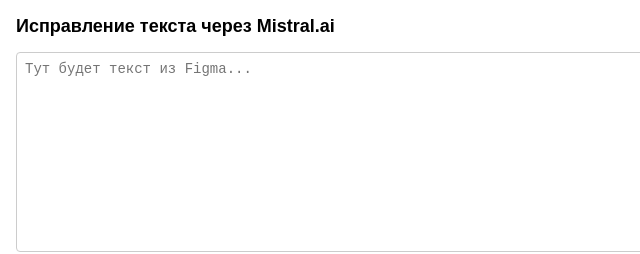
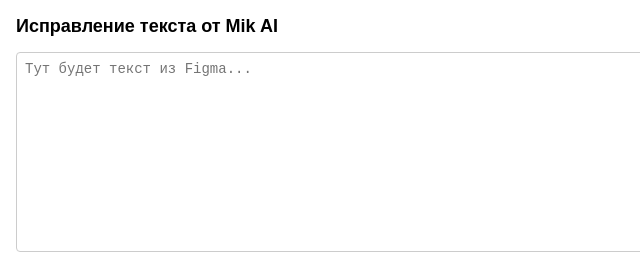
Before and after one commit to Mikarmk/figma_ai, a plain HTML site: page ui.html in a window 1280 px wide. Shown: the top 254 px of the page, 0-640 px from the left. Drawn offline with Linux system fonts and the light colour scheme.

Commit message:
Add files via upload

```diff
--- a/ui.html
+++ b/ui.html
@@ -2,7 +2,7 @@
 <html lang="ru">
 <head>
   <meta charset="UTF-8" />
-  <title>Исправление текста через Mistral.ai</title>
+  <title>Исправление текста через Mik AI</title>
   <style>
     body {
       margin: 0;
@@ -53,7 +53,7 @@
   </style>
 </head>
 <body>
-  <h2>Исправление текста через Mistral.ai</h2>
+  <h2>Исправление текста от Mik AI</h2>
   <textarea id="inputText" placeholder="Тут будет текст из Figma..."></textarea>
   <div id="controls">
     <button id="correctBtn" disabled>Исправить</button>
```
Also changed, not shown: logo.png (added), manifest.json.
